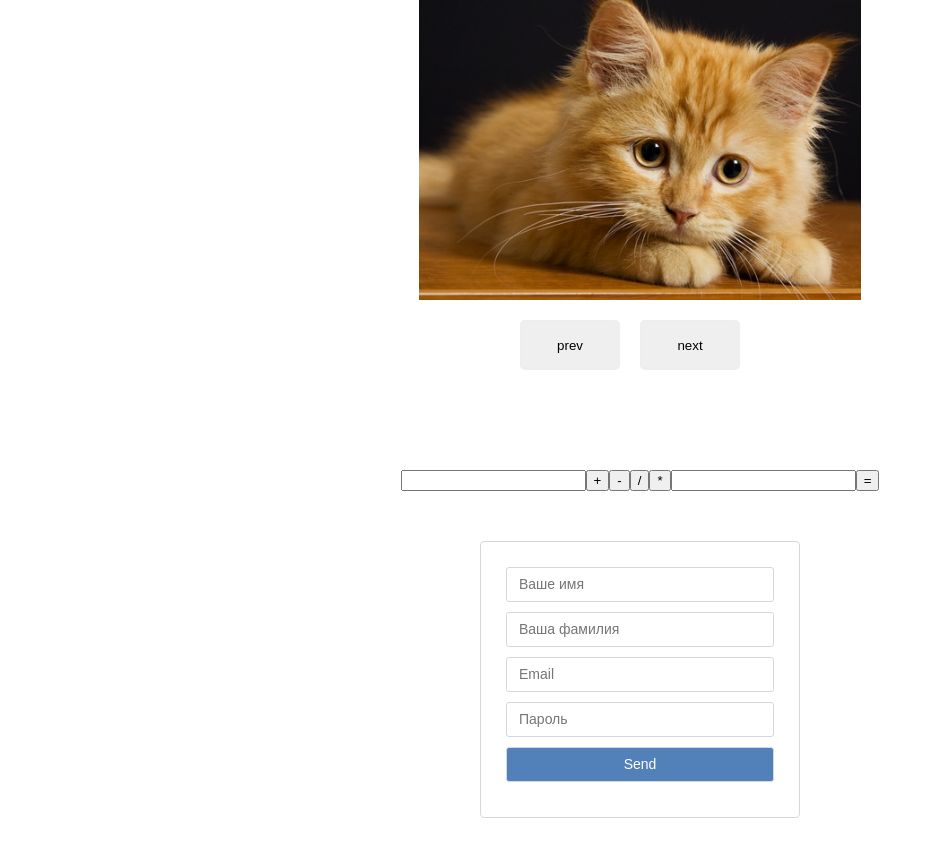
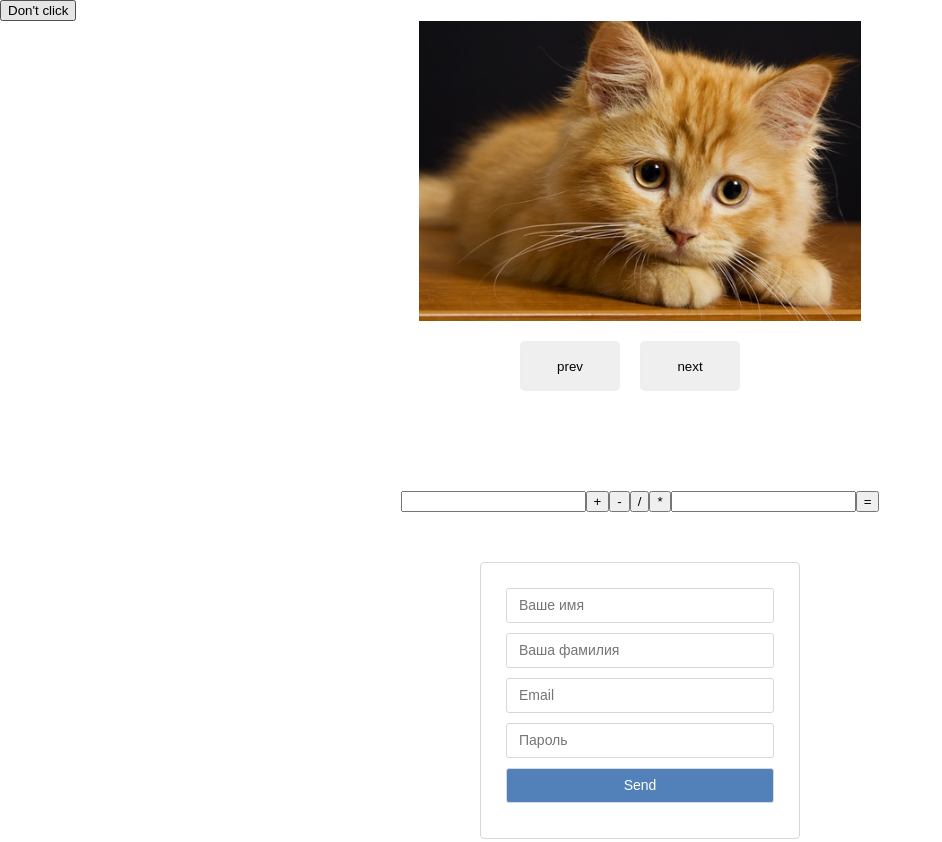
Before and after one commit to beckmad/js-practice, a plain HTML site: page index.html in a window 1280 px wide. Shown: the top 842 px of the page, without its empty margins (0-942 px from the left). Drawn offline with Linux system fonts and the light colour scheme.

Commit message:
add dogeBtn

```diff
--- a/index.html
+++ b/index.html
@@ -10,6 +10,7 @@
 </head>
 <body>
 
+<button id="dogeBtn">Don't click</button>
 
 <div id="gallery">
     <div class="photos">
```
